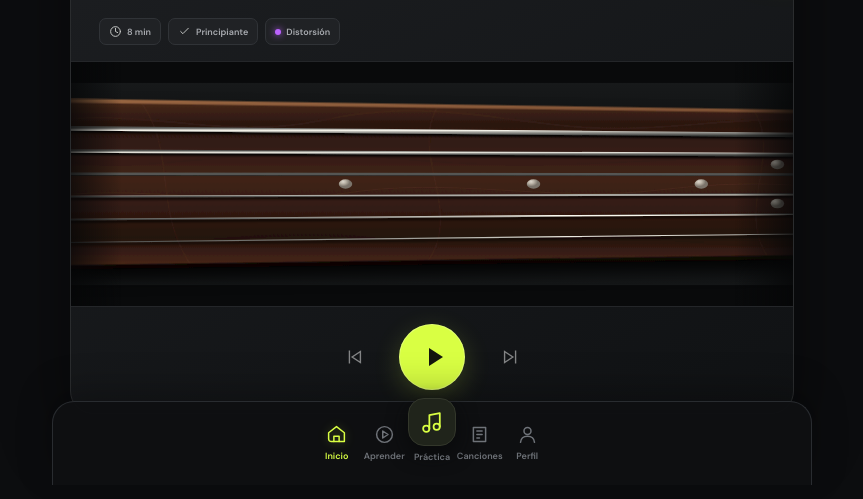
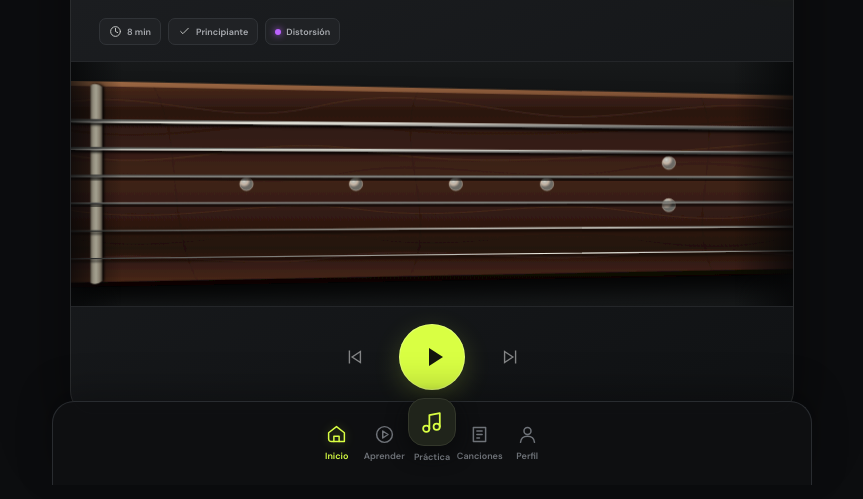
Before and after one commit to tutulua/playfret, a plain HTML site: page index.html in a window 1280 px wide. Shown: the part 315-814 px from the top of the page, without its empty margins (208-1071 px from the left). Drawn offline with Linux system fonts and the light colour scheme.

Commit message:
fix: align fretboard with master reference

```diff
--- a/css/guitar.css
+++ b/css/guitar.css
@@ -18,16 +18,15 @@
 
 .fretboard-master {
   display: block;
-  width: max(920px, 138%);
+  width: 100%;
   height: 236px;
-  margin-left: -52px;
 }
 
 .fretboard-master__grain {
   fill: none;
   stroke: #d79667;
   stroke-width: 1.2;
-  opacity: .1;
+  opacity: .16;
 }
 
 .fretboard-master__grain path:nth-child(even) {
@@ -38,6 +37,10 @@
 .fretboard-master__frets {
   stroke: url(#master-fret);
   stroke-linecap: round;
+}
+
+.fretboard-master__nut {
+  filter: drop-shadow(3px 0 2px rgba(0, 0, 0, .85));
 }
 
 .fretboard-master__inlays {
@@ -59,10 +62,10 @@
 }
 
 @media (min-width: 520px) {
-  .fretboard-master { width: 122%; margin-left: -5%; }
+  .fretboard-master { height: 240px; }
 }
 
 @media (min-width: 700px) {
   .fretboard-wrap { margin-inline: -25px; }
-  .fretboard-master { width: 112%; height: 244px; margin-left: -3%; }
+  .fretboard-master { height: 244px; }
 }
--- a/js/guitar.js
+++ b/js/guitar.js
@@ -5,14 +5,15 @@
   const SVG_NS = "http://www.w3.org/2000/svg";
   const WIDTH = 1200;
   const STRING_DATA = [
-    { name: "E", gauge: 6.4, y1: 67, y2: 78 },
-    { name: "A", gauge: 5.3, y1: 101, y2: 107 },
-    { name: "D", gauge: 4.2, y1: 135, y2: 136 },
-    { name: "G", gauge: 3.2, y1: 169, y2: 165 },
-    { name: "B", gauge: 2.4, y1: 203, y2: 194 },
-    { name: "e", gauge: 1.6, y1: 237, y2: 223 }
+    { name: "E", gauge: 4.4, y1: 72, y2: 82 },
+    { name: "A", gauge: 3.8, y1: 106, y2: 112 },
+    { name: "D", gauge: 3.2, y1: 140, y2: 142 },
+    { name: "G", gauge: 2.6, y1: 174, y2: 172 },
+    { name: "B", gauge: 2, y1: 208, y2: 202 },
+    { name: "e", gauge: 1.4, y1: 242, y2: 232 }
   ];
-  const FRET_POSITIONS = [46, 211, 367, 514, 653, 784, 908, 1025, 1135];
+  const NUT_X = 42;
+  const FRET_POSITIONS = [145, 244, 339, 430, 517, 600, 679, 755, 827, 896, 962, 1025];
 
   function element(tag, attributes = {}) {
     const node = document.createElementNS(SVG_NS, tag);
@@ -33,16 +34,19 @@
         <stop stop-color="#a06b45"/><stop offset=".22" stop-color="#3a1e14"/><stop offset=".8" stop-color="#190c09"/><stop offset="1" stop-color="#090504"/>
       </linearGradient>
       <linearGradient id="master-fret" x1="0" x2="1">
-        <stop stop-color="#555552"/><stop offset=".27" stop-color="#dedbd1"/><stop offset=".5" stop-color="#fffdf5"/><stop offset=".7" stop-color="#9c9b96"/><stop offset="1" stop-color="#393a3a"/>
+        <stop stop-color="#2b2b29"/><stop offset=".22" stop-color="#8d8a82"/><stop offset=".46" stop-color="#fff9e9"/><stop offset=".66" stop-color="#aaa69c"/><stop offset="1" stop-color="#292a29"/>
       </linearGradient>
       <linearGradient id="master-string" x1="0" y1="0" x2="0" y2="1">
         <stop stop-color="#555653"/><stop offset=".3" stop-color="#fcfaf0"/><stop offset=".52" stop-color="#aaa9a3"/><stop offset="1" stop-color="#3e3f3e"/>
       </linearGradient>
       <radialGradient id="master-inlay" cx="32%" cy="26%">
-        <stop stop-color="#fffef4"/><stop offset=".42" stop-color="#d8d5c8"/><stop offset="1" stop-color="#89877e"/>
+        <stop stop-color="#fffdf0"/><stop offset=".28" stop-color="#dadfd8"/><stop offset=".58" stop-color="#e7d7c5"/><stop offset="1" stop-color="#777a76"/>
       </radialGradient>
+      <linearGradient id="master-nut" x1="0" x2="1">
+        <stop stop-color="#8d826d"/><stop offset=".2" stop-color="#eee4c9"/><stop offset=".48" stop-color="#fff9df"/><stop offset=".78" stop-color="#c0b49c"/><stop offset="1" stop-color="#625a4d"/>
+      </linearGradient>
       <filter id="master-neck-shadow" x="-10%" y="-30%" width="120%" height="170%"><feDropShadow dx="0" dy="15" stdDeviation="12" flood-color="#000" flood-opacity=".8"/></filter>
-      <filter id="master-fret-shadow" x="-100%" width="300%"><feDropShadow dx="3" dy="0" stdDeviation="1.5" flood-color="#000" flood-opacity=".9"/></filter>
+      <filter id="master-fret-shadow" x="-100%" width="300%"><feDropShadow dx="2" dy="0" stdDeviation="1" flood-color="#000" flood-opacity=".9"/></filter>
       <filter id="master-string-shadow" x="0" y="-200%" width="100%" height="500%"><feDropShadow dx="0" dy="3" stdDeviation="1.3" flood-color="#000" flood-opacity=".95"/></filter>
       <clipPath id="master-neck-clip"><path d="M0 29L1200 46V254L0 271Z"/></clipPath>`;
     return defs;
@@ -61,10 +65,13 @@
       <path class="fretboard-master__edge" d="M0 23L1200 41V261L0 277Z" fill="url(#master-edge)"/>
       <path d="M0 29L1200 46V254L0 271Z" fill="url(#master-wood)"/>
       <g class="fretboard-master__grain" clip-path="url(#master-neck-clip)">
-        <path d="M-20 60C128 31 253 88 407 55s257 2 389 11 269-28 425-5"/>
+        <path d="M-20 51C128 31 253 82 407 55s257 2 389 11 269-28 425-5"/>
+        <path d="M-20 82c191 25 319-20 501-4s342 14 740-12"/>
         <path d="M-20 112c191 30 319-26 501-4s342 14 740-12"/>
-        <path d="M-20 171c159-25 298 19 457-7s307 14 467-5 231-3 317 2"/>
-        <path d="M-20 230c195 30 327-21 500 1s286-15 446 2 213 8 295-7"/>
+        <path d="M-20 146c159-25 298 19 457-7s307 14 467-5 231-3 317 2"/>
+        <path d="M-20 180c195 25 327-16 500 1s286-15 446 2 213 8 295-7"/>
+        <path d="M-20 214c195 30 327-21 500 1s286-15 446 2 213 8 295-7"/>
+        <path d="M-20 245c154-18 306 12 456-5s319 9 470-3 230-2 315 1"/>
         <path d="M128 18c68 77 20 174 91 264M584 25c-60 75 42 168-30 250M1042 35c52 68-29 157 30 230"/>
       </g>`;
     return group;
@@ -74,15 +81,25 @@
     const group = element("g", { id: "Frets", class: "fretboard-master__frets", "data-component": "Frets", filter: "url(#master-fret-shadow)" });
     FRET_POSITIONS.forEach((x, index) => {
       const inset = 29 + (17 * x / WIDTH);
-      group.append(element("line", { x1: x, y1: inset, x2: x, y2: 300 - inset, "stroke-width": index === 0 ? 11 : 6, "data-fret": index }));
+      group.append(element("line", { x1: x, y1: inset, x2: x, y2: 300 - inset, "stroke-width": 4.5, "data-fret": index + 1 }));
     });
+    return group;
+  }
+
+  function Nut() {
+    const inset = 29 + (17 * NUT_X / WIDTH);
+    const group = element("g", { id: "Nut", class: "fretboard-master__nut", "data-component": "Nut" });
+    group.append(element("path", {
+      d: `M${NUT_X - 10} ${inset - 1} Q${NUT_X} ${inset - 5} ${NUT_X + 10} ${inset + 1} L${NUT_X + 10} ${300 - inset - 1} Q${NUT_X} ${300 - inset + 5} ${NUT_X - 10} ${300 - inset + 1}Z`,
+      fill: "url(#master-nut)"
+    }));
     return group;
   }
 
   function Inlays() {
     const group = element("g", { id: "Inlays", class: "fretboard-master__inlays", "data-component": "Inlays" });
-    [[440, 150], [719, 150], [968, 150], [1081, 121], [1081, 179]].forEach(([cx, cy]) => {
-      group.append(element("ellipse", { cx, cy, rx: 10, ry: 7 }));
+    [[291.5, 150], [473.5, 150], [639.5, 150], [791, 150], [993.5, 124], [993.5, 176]].forEach(([cx, cy]) => {
+      group.append(element("ellipse", { cx, cy, rx: 11, ry: 8, stroke: "#f8f0dc", "stroke-width": ".7" }));
     });
     return group;
   }
@@ -95,12 +112,12 @@
   }
 
   function createFretboardMaster() {
-    const svg = element("svg", { class: "fretboard-master", viewBox: "0 0 1200 300", preserveAspectRatio: "xMidYMid meet", role: "img", "aria-labelledby": "fretboard-master-title fretboard-master-description" });
+    const svg = element("svg", { class: "fretboard-master", viewBox: "0 0 1200 300", preserveAspectRatio: "none", role: "img", "aria-labelledby": "fretboard-master-title fretboard-master-description" });
     const title = element("title", { id: "fretboard-master-title" });
     title.textContent = "Mástil de guitarra de seis cuerdas";
     const description = element("desc", { id: "fretboard-master-description" });
     description.textContent = "Diapasón de madera oscura en perspectiva, con trastes metálicos, marcadores ovalados y seis cuerdas de distinto calibre.";
-    svg.append(title, description, Definitions(), Background(), Neck(), Inlays(), Frets());
+    svg.append(title, description, Definitions(), Background(), Neck(), Inlays(), Frets(), Nut());
     STRING_DATA.forEach((string, index) => svg.append(StringLayer(string, index)));
     return svg;
   }
```
